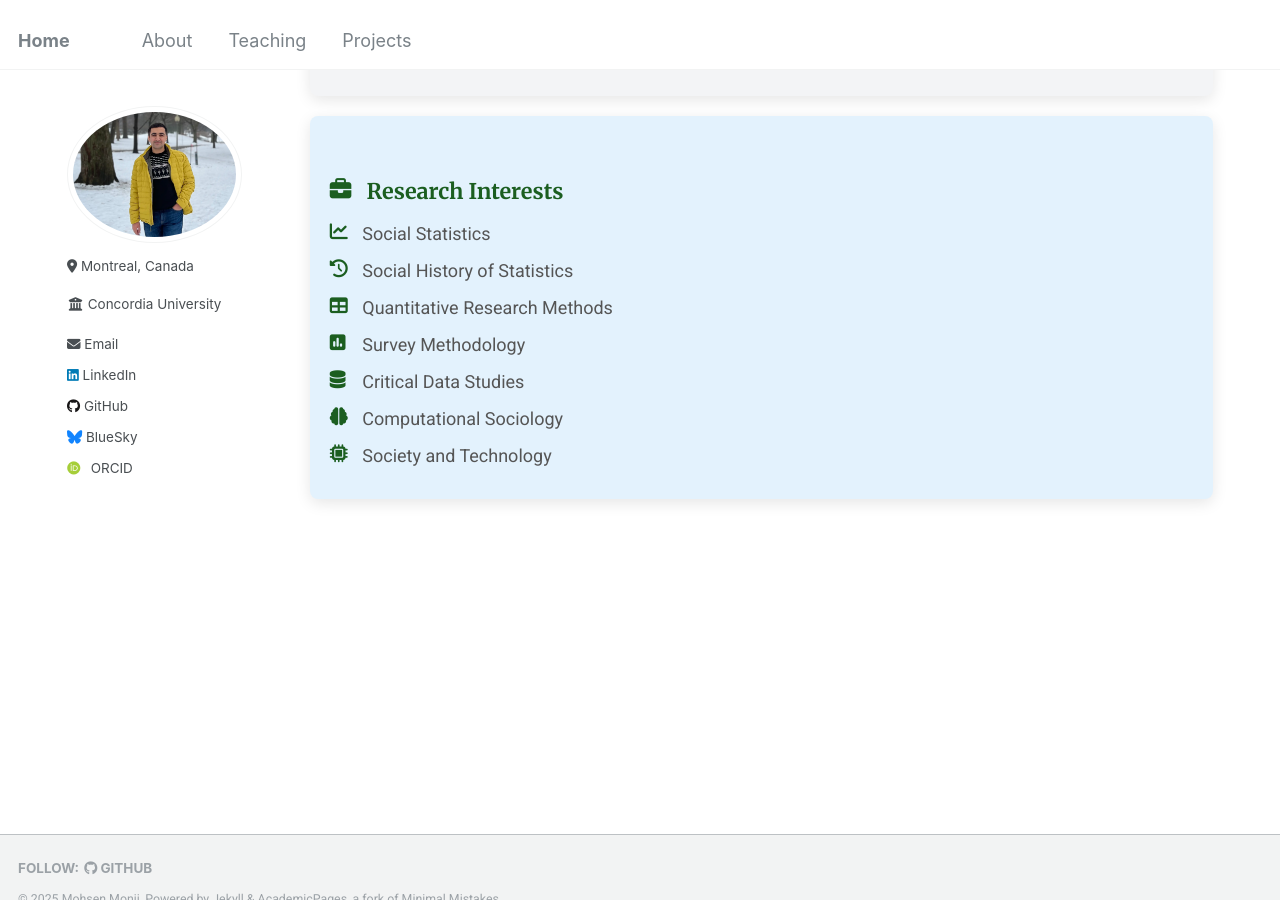
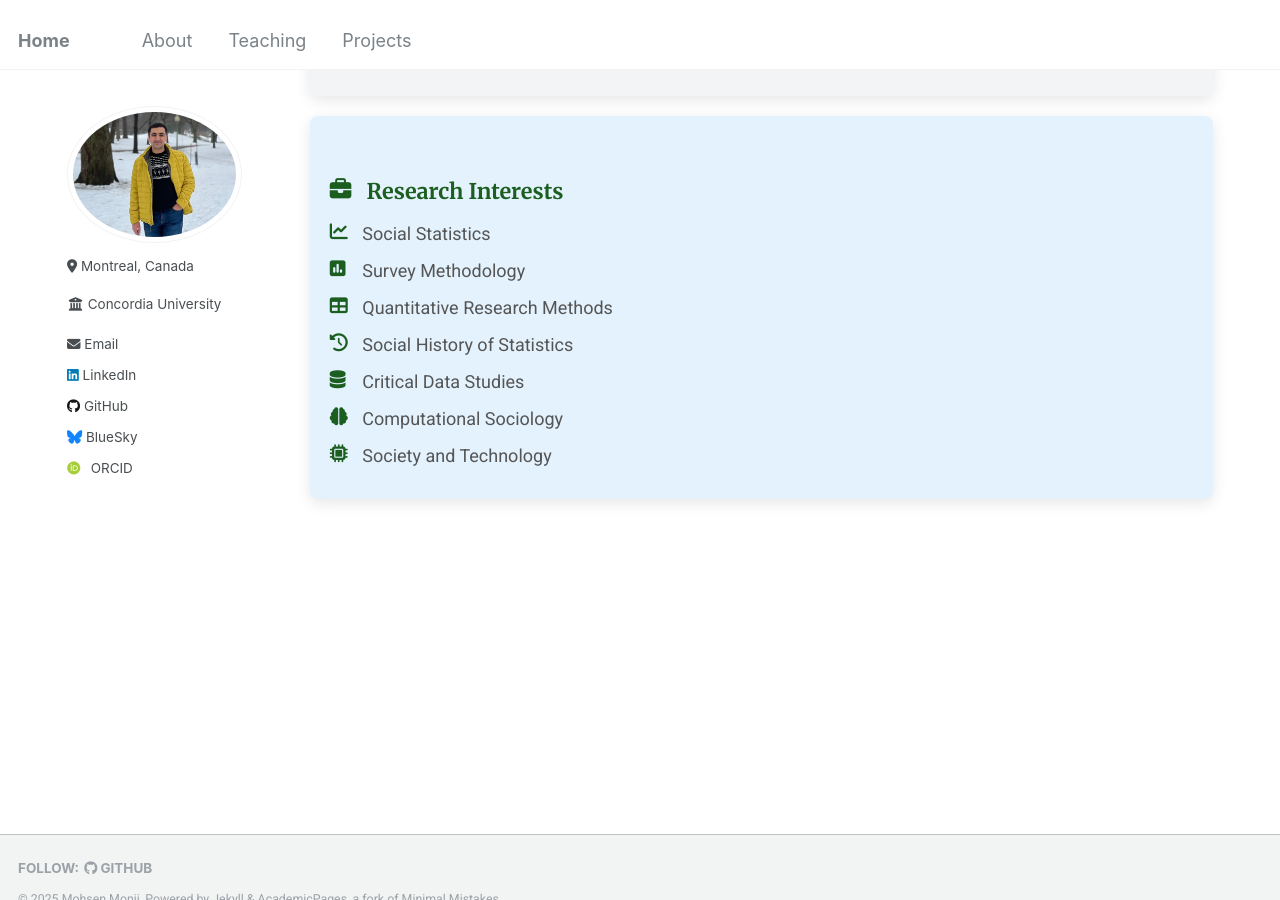
Before and after one commit to Mohsnmonji/mohsnmonji.github.io, a Jekyll site: the page built from about-me.md, in a window 1280 px wide and 900 px high, scrolled down 491 px. Built offline with Jekyll 4.4.1, drawn with Linux system fonts in a browser that asks for light colours; some web fonts are replaced.

Commit message:
Update about-me.md

```diff
--- a/about-me.md
+++ b/about-me.md
@@ -117,9 +117,9 @@ author_profile: true
   <h3><i class="fas fa-briefcase icon"></i> Research Interests</h3>
   <ul>
     <li><i class="fas fa-chart-line icon"></i> Social Statistics</li>
-    <li><i class="fas fa-history icon"></i> Social History of Statistics</li>
+    <li><i class="fas fa-poll icon"></i> Survey Methodology</li>
     <li><i class="fas fa-table icon"></i> Quantitative Research Methods</li>
-    <li><i class="fas fa-poll icon"></i> Survey Methodology</li>
+     <li><i class="fas fa-history icon"></i> Social History of Statistics</li>
     <li><i class="fas fa-database icon"></i> Critical Data Studies</li>
     <li><i class="fas fa-brain icon"></i> Computational Sociology</li>
     <li><i class="fas fa-microchip icon"></i> Society and Technology</li>
```
